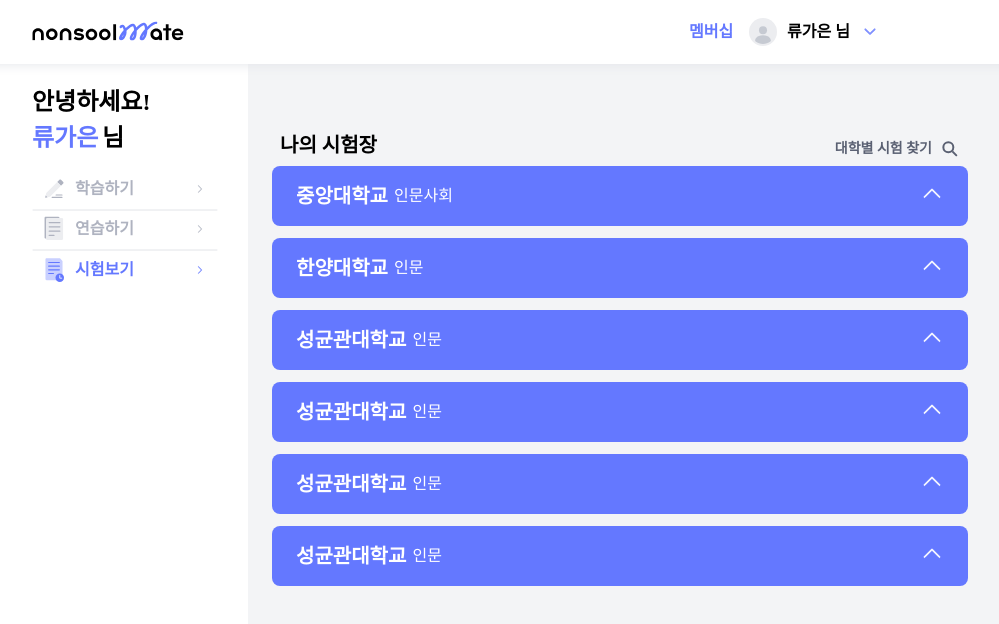
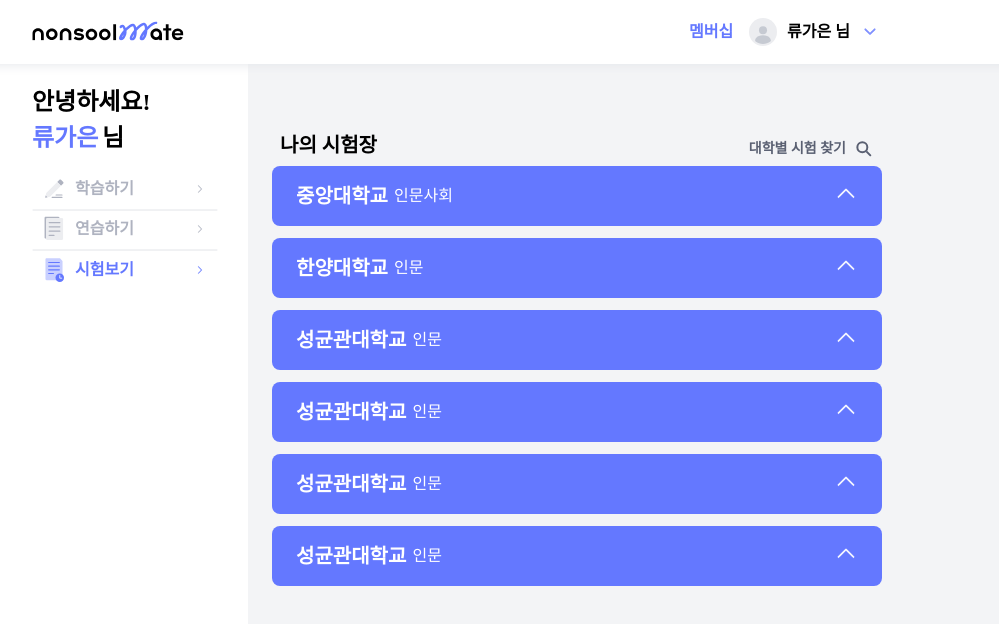
Before and after one commit to nonsoolmate-official/nonsoolmate-client, a React (Vite) app in the folder nonsoolmateClient/: page /home/test in a window 1280 px wide. Shown: the top 624 px of the page, without its empty margins (183-1182 px from the left). Built offline with nearby package versions, Linux system fonts and the light colour scheme; a web font is replaced by a local one.

Commit message:
[ design/#37 ] HomeTestSet 페이지 UI

```diff
--- a/nonsoolmateClient/src/home/homeTest/HomeTestSet.tsx
+++ b/nonsoolmateClient/src/home/homeTest/HomeTestSet.tsx
@@ -1,20 +1,20 @@
 import styled from "styled-components";
 import { SetUnsetContainerLayout } from "style/layout/SetUnsetLayout";
-import { SearchIc } from "@assets/index";
+import { SearchIc, UpArrowBoldIc } from "@assets/index";
 import { commonFlex } from "style/commonStyle";
 import { useState } from "react";
-import { UpArrowBoldIc } from "@assets/index";
 import { universityLists } from "home/core/universityLists";
+import SelectedUniversityToggle from "./components/SelectedUniversityToggle";
 
 export default function HomeTestSet() {
   const [selectedUniversityId, setSelectedUniversityId] = useState<number>(0);
 
-  function handleSelectedUniversityId(selectedUniversityId: number) {
-    setSelectedUniversityId(selectedUniversityId);
+  function handleSelectedUniversityId(id: number) {
+    setSelectedUniversityId(id);
   }
 
   return (
-    <Container>
+    <HomeTestSetContainer>
       <HeaderBox>
         <HeaderText>나의 시험장</HeaderText>
         <HeaderButton type="button">
@@ -26,22 +26,26 @@ export default function HomeTestSet() {
         {universityLists.map((data) => {
           const { universityId, universityName, universityCategory, examList } = data;
           return (
-            <SelectedUniversityButton key={universityId} type="button" onClick={() => handleSelectedUniversityId(1)}>
+            <div key={universityId}>
+              <SelectedUniversityButton type="button" onClick={() => handleSelectedUniversityId(universityId)}>
                 <UniversityBox>
                   <Name>{universityName}</Name>
                   <Category>{universityCategory}</Category>
                 </UniversityBox>
                 <UpArrowBoldIcon />
               </SelectedUniversityButton>
-            // {selectedUniversityId === { universityId } && <SelectedUniversityToggle />}
+              {selectedUniversityId === universityId && (
+                <SelectedUniversityToggle universityId={universityId} examList={examList} />
+              )}
+            </div>
           );
         })}
       </SelectedUniversityLists>
-    </Container>
+    </HomeTestSetContainer>
   );
 }
 
-const Container = styled.section`
+const HomeTestSetContainer = styled.section`
   ${SetUnsetContainerLayout};
 `;
 
@@ -51,7 +55,7 @@ const HeaderBox = styled.h2`
   ${commonFlex};
 
   justify-content: space-between;
-  width: 69.6rem;
+  width: 100%;
   padding: 0 0.8rem;
 `;
 
@@ -79,7 +83,7 @@ const SelectedUniversityLists = styled.section`
   flex-direction: column;
   gap: 1.2rem;
   justify-content: flex-start;
-  width: 69.6rem;
+  width: 100%;
   height: calc(100% - 18.2rem);
   padding: 0;
 `;
@@ -87,7 +91,9 @@ const SelectedUniversityLists = styled.section`
 const SelectedUniversityButton = styled.button`
   display: flex;
   justify-content: space-between;
-  width: 69.6rem;
+
+  /* width: 69.6rem; */
+  width: 100%;
   padding: 1.6rem 2.4rem;
   border-radius: 8px;
   background-color: ${({ theme }) => theme.colors.main_blue};
```
Lines whose indentation alone changed are shown as unchanged.
